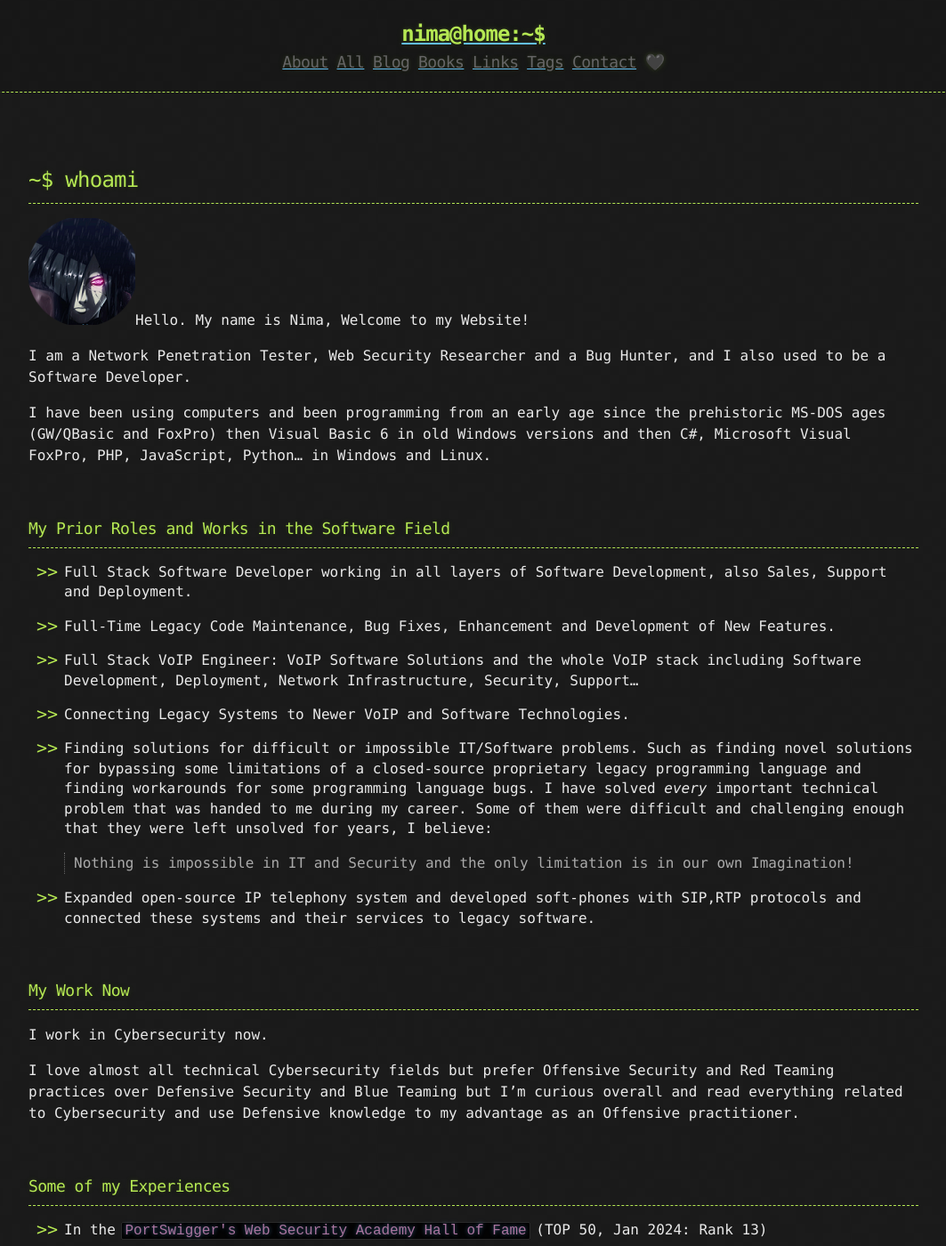
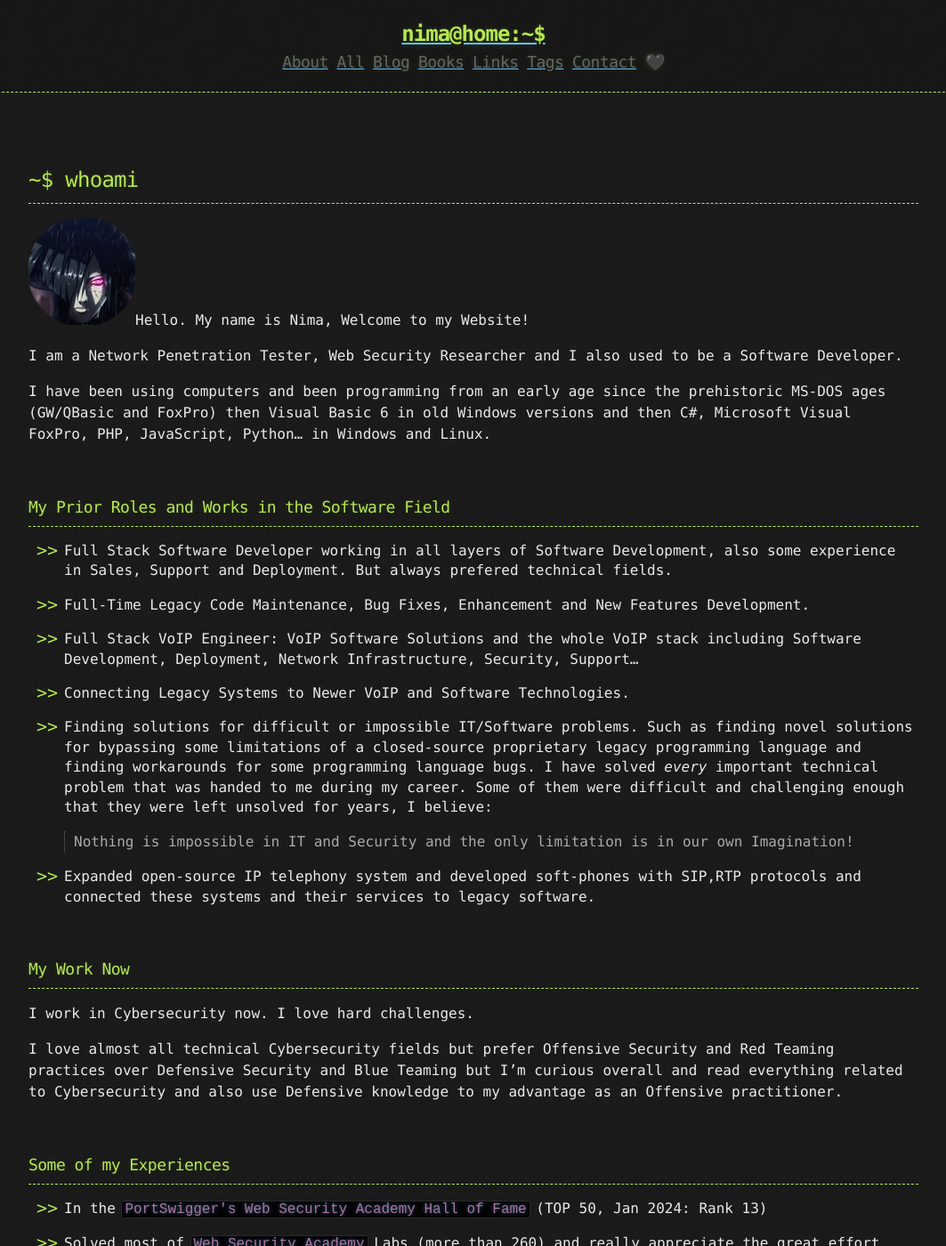
Before and after one commit to CamoCatX/camocatx.github.io, a Jekyll site: the page built from about.md, in a window 1280 px wide and 1400 px high. Shown: the whole window at 89% size, without its empty margins (108-1171 px from the left). Built offline with Jekyll 4.4.1, drawn with Linux system fonts in a browser that asks for light colours.

Commit message:
Update about.md

```diff
--- a/about.md
+++ b/about.md
@@ -11,7 +11,7 @@ robots: noindex,nofollow
 
 ![](/assets/ninja1.png)Hello. My name is Nima, Welcome to my Website!
 
-I am a Network Penetration Tester, Web Security Researcher and a Bug Hunter, and I also used to be a Software Developer.
+I am a Network Penetration Tester, Web Security Researcher and I also used to be a Software Developer.
 
 I have been using computers and been programming from an early age since the prehistoric MS-DOS ages (GW/QBasic and FoxPro) then Visual Basic 6 in old Windows versions and then C#, Microsoft Visual FoxPro, PHP, JavaScript, Python... in Windows and Linux.
 
@@ -19,9 +19,9 @@ I have been using computers and been programming from an early age since the pre
 ### My Prior Roles and Works in the Software Field
 * * *
 
-* Full Stack Software Developer working in all layers of Software Development, also Sales, Support and Deployment.
+* Full Stack Software Developer working in all layers of Software Development, also some experience in Sales, Support and Deployment. But always prefered technical fields.
 
-* Full-Time Legacy Code Maintenance, Bug Fixes, Enhancement and Development of New Features.
+* Full-Time Legacy Code Maintenance, Bug Fixes, Enhancement and New Features Development.
 
 * Full Stack VoIP Engineer: VoIP Software Solutions and the whole VoIP stack including Software Development, Deployment, Network Infrastructure, Security, Support...
 
@@ -37,9 +37,9 @@ I have been using computers and been programming from an early age since the pre
 ### My Work Now
 * * *
 
-I work in Cybersecurity now.
+I work in Cybersecurity now. I love hard challenges.
 
-I love almost all technical Cybersecurity fields but prefer Offensive Security and Red Teaming practices over Defensive Security and Blue Teaming but I'm curious overall and read everything related to Cybersecurity and use Defensive knowledge to my advantage as an Offensive practitioner.
+I love almost all technical Cybersecurity fields but prefer Offensive Security and Red Teaming practices over Defensive Security and Blue Teaming but I'm curious overall and read everything related to Cybersecurity and also use Defensive knowledge to my advantage as an Offensive practitioner.
 
 <br>
 ### Some of my Experiences
```
